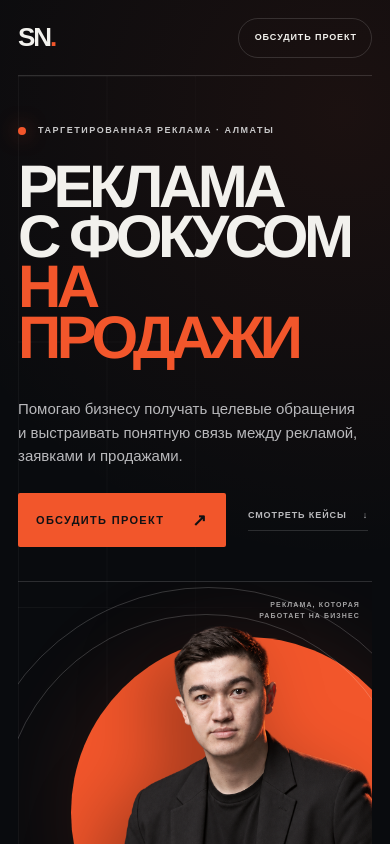
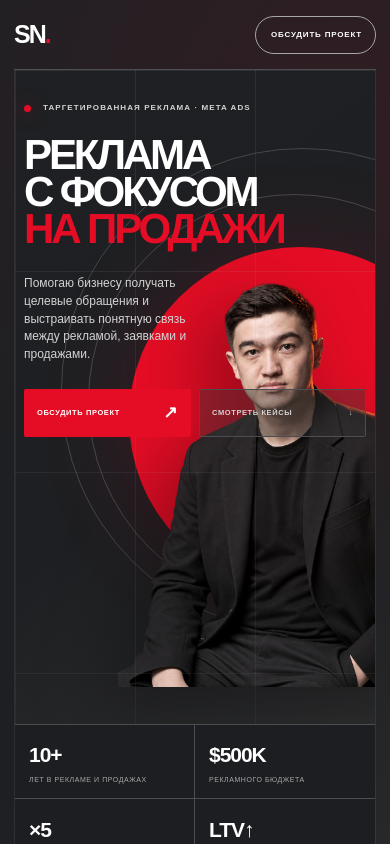
Before and after one commit to naimanbayevs/metriclab-meta-ads, a Next.js app: page / in a window 390 px wide. Shown: the top 844 px of the page. Built offline with nearby package versions, Linux system fonts and the light colour scheme.

Commit message:
Refine hero palette and mobile layout

```diff
--- a/app/globals.css
+++ b/app/globals.css
@@ -1,14 +1,14 @@
 @import 'tailwindcss';
 
 :root {
-  --ink: #090b0e;
-  --panel: #111318;
-  --panel-soft: #17191e;
-  --line: rgba(255, 255, 255, 0.14);
-  --line-soft: rgba(255, 255, 255, 0.08);
-  --paper: #f2f1ed;
-  --muted: #a3a4a8;
-  --accent: #f2562b;
+  --ink: #1e2023;
+  --panel: #1e1f22;
+  --panel-soft: #383838;
+  --line: #4c4e51;
+  --line-soft: rgba(167, 167, 167, 0.12);
+  --paper: #ffffff;
+  --muted: #a7a7a7;
+  --accent: #e50d25;
 }
 
 * {
@@ -37,8 +37,8 @@ a {
   min-height: 100svh;
   overflow: hidden;
   background:
-    radial-gradient(circle at 88% 10%, rgba(242, 86, 43, 0.08), transparent 28rem),
-    var(--ink);
+    radial-gradient(circle at 88% 14%, rgba(229, 13, 37, 0.09), transparent 30rem),
+    linear-gradient(135deg, #1e2023 0%, #1e1f22 62%, #383838 160%);
 }
 
 .site-header {
@@ -47,15 +47,15 @@ a {
   display: grid;
   grid-template-columns: 1fr auto 1fr;
   align-items: center;
-  width: min(100% - 72px, 1480px);
-  height: 94px;
+  width: min(calc(100% - 120px), 1320px);
+  height: 88px;
   margin: 0 auto;
   border-bottom: 1px solid var(--line);
 }
 
 .brand {
   justify-self: start;
-  font-size: 26px;
+  font-size: 25px;
   font-weight: 900;
   letter-spacing: -0.08em;
 }
@@ -66,21 +66,19 @@ a {
 
 .main-nav {
   display: flex;
-  gap: 42px;
-  color: #c6c6c7;
-  font-size: 11px;
+  gap: 40px;
+  color: #d3d3d3;
+  font-size: 10px;
   font-weight: 700;
-  letter-spacing: 0.14em;
+  letter-spacing: 0.15em;
   text-transform: uppercase;
 }
 
-.main-nav a,
-.text-link {
+.main-nav a {
   transition: color 180ms ease;
 }
 
-.main-nav a:hover,
-.text-link:hover {
+.main-nav a:hover {
   color: var(--accent);
 }
 
@@ -88,12 +86,12 @@ a {
   display: inline-flex;
   align-items: center;
   justify-self: end;
-  gap: 24px;
-  min-height: 46px;
-  padding: 0 18px 0 22px;
-  border: 1px solid rgba(255, 255, 255, 0.7);
+  gap: 22px;
+  min-height: 44px;
+  padding: 0 17px 0 21px;
+  border: 1px solid #a7a7a7;
   border-radius: 999px;
-  font-size: 11px;
+  font-size: 10px;
   font-weight: 800;
   letter-spacing: 0.1em;
   text-transform: uppercase;
@@ -113,11 +111,14 @@ a {
 .hero {
   position: relative;
   display: grid;
-  grid-template-columns: minmax(0, 1.18fr) minmax(420px, 0.82fr);
-  grid-template-rows: minmax(620px, calc(100svh - 202px)) 108px;
-  width: min(100% - 72px, 1480px);
-  min-height: calc(100svh - 94px);
+  grid-template-columns: minmax(0, 1.18fr) minmax(390px, 0.82fr);
+  grid-template-rows: minmax(590px, calc(100svh - 194px)) 106px;
+  width: min(calc(100% - 120px), 1320px);
+  min-height: calc(100svh - 88px);
   margin: 0 auto;
+  overflow: hidden;
+  border-right: 1px solid var(--line-soft);
+  border-left: 1px solid var(--line-soft);
 }
 
 .hero-grid {
@@ -128,45 +129,45 @@ a {
     linear-gradient(var(--line-soft) 1px, transparent 1px),
     linear-gradient(90deg, var(--line-soft) 1px, transparent 1px);
   background-size: 100% 25%, 25% 100%;
-  opacity: 0.55;
-  mask-image: linear-gradient(to right, #000, transparent 80%);
+  mask-image: linear-gradient(to right, #000, transparent 84%);
 }
 
 .hero-copy {
   position: relative;
   z-index: 5;
   align-self: center;
-  padding: 58px 24px 64px 0;
+  padding: 54px 26px 58px 0;
 }
 
 .eyebrow {
   display: flex;
   align-items: center;
   gap: 12px;
-  margin: 0 0 32px;
-  color: #c8c8c9;
-  font-size: 11px;
+  margin: 0 0 28px;
+  color: #d3d3d3;
+  font-size: 10px;
   font-weight: 700;
   letter-spacing: 0.17em;
   text-transform: uppercase;
 }
 
 .eyebrow span {
+  flex: 0 0 auto;
   width: 8px;
   height: 8px;
   border-radius: 50%;
   background: var(--accent);
-  box-shadow: 0 0 20px rgba(242, 86, 43, 0.65);
+  box-shadow: 0 0 18px rgba(229, 13, 37, 0.58);
 }
 
 h1 {
-  max-width: 920px;
+  max-width: 820px;
   margin: 0;
   font-family: "Helvetica Neue", Arial, sans-serif;
-  font-size: clamp(70px, 7.5vw, 126px);
+  font-size: clamp(68px, 7vw, 112px);
   font-weight: 900;
   letter-spacing: -0.075em;
-  line-height: 0.8;
+  line-height: 0.81;
   text-transform: uppercase;
 }
 
@@ -177,58 +178,63 @@ h1 em {
 
 .hero-intro {
   display: grid;
-  grid-template-columns: minmax(260px, 440px) auto;
-  gap: 46px;
+  grid-template-columns: minmax(240px, 360px) 220px;
+  gap: 34px;
   align-items: end;
-  margin-top: 46px;
+  margin-top: 40px;
 }
 
 .hero-intro > p {
-  max-width: 440px;
+  max-width: 360px;
   margin: 0;
-  color: #b9b9bc;
-  font-size: clamp(15px, 1.15vw, 18px);
+  color: #d3d3d3;
+  font-size: clamp(14px, 1.05vw, 17px);
   line-height: 1.55;
 }
 
 .hero-actions {
-  display: flex;
-  flex-direction: column;
-  align-items: flex-start;
-  gap: 22px;
+  display: grid;
+  grid-template-columns: 220px;
+  gap: 10px;
+}
+
+.hero-button {
+  display: inline-flex;
+  align-items: center;
+  justify-content: space-between;
+  width: 220px;
+  min-height: 56px;
+  padding: 0 18px 0 20px;
+  border: 1px solid transparent;
+  border-radius: 2px;
+  font-size: 10px;
+  font-weight: 900;
+  letter-spacing: 0.1em;
+  text-transform: uppercase;
+  transition: transform 180ms ease, background 180ms ease, color 180ms ease;
 }
 
 .primary-cta {
-  display: inline-flex;
-  align-items: center;
-  gap: 40px;
-  min-height: 58px;
-  padding: 0 20px 0 24px;
-  border-radius: 2px;
   background: var(--accent);
-  color: #101114;
-  font-size: 11px;
-  font-weight: 900;
-  letter-spacing: 0.12em;
-  text-transform: uppercase;
-  transition: transform 180ms ease, background 180ms ease;
+  color: var(--paper);
 }
 
 .primary-cta:hover {
   transform: translateY(-2px);
-  background: #ff6a3f;
+  background: #f51b33;
 }
 
-.text-link {
-  display: flex;
-  gap: 16px;
-  border-bottom: 1px solid var(--line);
-  padding-bottom: 8px;
-  color: #b9b9bc;
-  font-size: 11px;
-  font-weight: 800;
-  letter-spacing: 0.1em;
-  text-transform: uppercase;
+.secondary-cta {
+  border-color: var(--line);
+  background: rgba(56, 56, 56, 0.38);
+  color: #d3d3d3;
+}
+
+.secondary-cta:hover {
+  transform: translateY(-2px);
+  border-color: #a7a7a7;
+  background: #383838;
+  color: var(--paper);
 }
 
 .hero-visual {
@@ -237,47 +243,48 @@ h1 em {
   min-width: 0;
   overflow: hidden;
   border-left: 1px solid var(--line);
+  background: linear-gradient(145deg, #1e1f22 10%, #383838 135%);
 }
 
 .accent-disc {
   position: absolute;
-  top: 15%;
-  right: -3%;
-  width: min(34vw, 510px);
+  top: 16%;
+  right: -4%;
+  width: min(33vw, 470px);
   aspect-ratio: 1;
   border-radius: 50%;
   background: var(--accent);
-  box-shadow: 0 0 100px rgba(242, 86, 43, 0.14);
+  box-shadow: 0 0 96px rgba(229, 13, 37, 0.15);
 }
 
 .orbit {
   position: absolute;
-  border: 1px solid rgba(255, 255, 255, 0.18);
+  border: 1px solid rgba(211, 211, 211, 0.22);
   border-radius: 50%;
 }
 
 .orbit-one {
-  top: 10%;
-  right: -11%;
-  width: min(42vw, 640px);
+  top: 11%;
+  right: -12%;
+  width: min(41vw, 590px);
   aspect-ratio: 1;
 }
 
 .orbit-two {
-  top: 1%;
-  right: -21%;
-  width: min(51vw, 760px);
+  top: 2%;
+  right: -23%;
+  width: min(50vw, 700px);
   aspect-ratio: 1;
 }
 
 .visual-note {
   position: absolute;
   z-index: 5;
-  top: 36px;
-  right: 28px;
+  top: 32px;
+  right: 25px;
   margin: 0;
-  color: rgba(255, 255, 255, 0.62);
-  font-size: 9px;
+  color: #a7a7a7;
+  font-size: 8px;
   font-weight: 700;
   letter-spacing: 0.16em;
   line-height: 1.5;
@@ -288,9 +295,9 @@ h1 em {
 .hero-portrait {
   position: absolute;
   z-index: 4;
-  right: -9%;
+  right: -10%;
   bottom: -1px;
-  width: min(42vw, 620px);
+  width: min(41vw, 580px);
   height: auto;
   object-fit: contain;
   filter: drop-shadow(-24px 22px 36px rgba(0, 0, 0, 0.34));
@@ -301,46 +308,21 @@ h1 em {
   z-index: 10;
   grid-column: 1 / -1;
   display: grid;
-  grid-template-columns: 1.5fr repeat(3, 0.7fr);
+  grid-template-columns: repeat(4, 1fr);
   border-top: 1px solid var(--line);
   border-bottom: 1px solid var(--line);
-  background: rgba(9, 11, 14, 0.9);
+  background: rgba(30, 31, 34, 0.96);
   backdrop-filter: blur(12px);
 }
 
-.proof-lead,
 .proof-item {
   display: flex;
-  align-items: center;
-  min-width: 0;
-  padding: 20px 28px;
-  border-right: 1px solid var(--line);
-}
-
-.proof-lead {
-  gap: 26px;
-}
-
-.proof-lead p {
-  max-width: 250px;
-  margin: 0;
-  color: #b5b6b8;
-  font-size: 12px;
-  line-height: 1.45;
-}
-
-.proof-index {
-  color: var(--accent);
-  font-family: Georgia, serif;
-  font-size: 28px;
-  font-style: italic;
-}
-
-.proof-item {
   flex-direction: column;
   align-items: flex-start;
   justify-content: center;
-  gap: 4px;
+  min-width: 0;
+  padding: 18px 26px;
+  border-right: 1px solid var(--line);
 }
 
 .proof-item:last-child {
@@ -348,47 +330,56 @@ h1 em {
 }
 
 .proof-item strong {
-  font-size: 28px;
+  font-size: 27px;
   letter-spacing: -0.05em;
 }
 
 .proof-item span {
+  margin-top: 4px;
   color: var(--muted);
-  font-size: 10px;
-  letter-spacing: 0.09em;
+  font-size: 9px;
+  letter-spacing: 0.08em;
+  line-height: 1.35;
   text-transform: uppercase;
 }
 
 @media (max-width: 1120px) {
   .site-header,
   .hero {
-    width: min(100% - 48px, 1480px);
+    width: calc(100% - 64px);
   }
 
   .hero {
-    grid-template-columns: minmax(0, 1.05fr) minmax(360px, 0.95fr);
+    grid-template-columns: minmax(0, 1.05fr) minmax(340px, 0.95fr);
   }
 
   h1 {
-    font-size: clamp(62px, 7.4vw, 92px);
+    font-size: clamp(58px, 7.2vw, 82px);
   }
 
   .hero-intro {
     grid-template-columns: 1fr;
-    gap: 26px;
+    gap: 24px;
   }
 
   .hero-actions {
-    flex-direction: row;
-    align-items: center;
+    grid-template-columns: repeat(2, 200px);
+  }
+
+  .hero-button {
+    width: 200px;
+  }
+
+  .proof-item {
+    padding-inline: 18px;
   }
 }
 
 @media (max-width: 820px) {
   .site-header {
     grid-template-columns: 1fr auto;
-    width: calc(100% - 36px);
-    height: 76px;
+    width: calc(100% - 28px);
+    height: 70px;
   }
 
   .main-nav {
@@ -396,117 +387,194 @@ h1 em {
   }
 
   .header-cta {
-    min-height: 40px;
-    gap: 12px;
-    padding: 0 14px 0 16px;
-    font-size: 9px;
+    min-height: 38px;
+    gap: 11px;
+    padding: 0 13px 0 15px;
+    font-size: 8px;
   }
 
   .hero {
-    display: block;
-    width: calc(100% - 36px);
-    min-height: auto;
+    display: grid;
+    grid-template-columns: 1fr;
+    grid-template-rows: minmax(570px, calc(100svh - 190px)) auto;
+    width: calc(100% - 28px);
+    min-height: calc(100svh - 70px);
+    border-color: var(--line-soft);
+  }
+
+  .hero-grid {
+    z-index: 3;
+    background-size: 100% 25%, 33.333% 100%;
+    mask-image: linear-gradient(to bottom, #000, rgba(0, 0, 0, 0.65) 78%, transparent);
   }
 
   .hero-copy {
-    padding: 48px 0 34px;
+    z-index: 6;
+    align-self: stretch;
+    min-height: 570px;
+    padding: 32px 10px 28px;
   }
 
   .eyebrow {
-    margin-bottom: 24px;
-    font-size: 9px;
+    margin-bottom: 22px;
+    font-size: 8px;
+    letter-spacing: 0.135em;
+    white-space: nowrap;
+  }
+
+  .eyebrow span {
+    width: 7px;
+    height: 7px;
   }
 
   h1 {
-    font-size: clamp(49px, 15.4vw, 76px);
-    line-height: 0.84;
+    position: relative;
+    z-index: 7;
+    max-width: 84%;
+    font-size: clamp(40px, 11.5vw, 54px);
+    line-height: 0.88;
   }
 
   .hero-intro {
-    margin-top: 34px;
+    position: relative;
+    z-index: 7;
+    display: block;
+    margin-top: 28px;
+  }
+
+  .hero-intro > p {
+    max-width: 58%;
+    color: #d3d3d3;
+    font-size: 13px;
+    line-height: 1.48;
   }
 
   .hero-actions {
-    flex-wrap: wrap;
+    display: grid;
+    grid-template-columns: repeat(2, minmax(0, 1fr));
+    gap: 8px;
+    width: 100%;
+    margin-top: 25px;
+  }
+
+  .hero-button {
+    width: 100%;
+    min-height: 50px;
+    padding: 0 12px;
+    font-size: 8px;
+    letter-spacing: 0.08em;
   }
 
   .hero-visual {
-    height: min(118vw, 580px);
-    border-top: 1px solid var(--line);
-    border-left: 0;
+    position: absolute;
+    z-index: 2;
+    inset: 0 0 auto 0;
+    height: max(570px, calc(100svh - 190px));
+    min-height: 570px;
+    border: 0;
+    background: linear-gradient(145deg, #1e2023 4%, #1e1f22 56%, #383838 126%);
   }
 
   .accent-disc {
-    top: 12%;
-    right: -14%;
-    width: 90vw;
+    top: 24%;
+    right: -27%;
+    width: min(88vw, 500px);
   }
 
   .orbit-one {
-    top: 7%;
-    width: 105vw;
+    top: 19%;
+    right: -35%;
+    width: min(106vw, 580px);
   }
 
   .orbit-two {
-    top: 1%;
-    width: 122vw;
+    top: 12%;
+    right: -47%;
+    width: min(124vw, 680px);
+  }
+
+  .visual-note {
+    display: none;
   }
 
   .hero-portrait {
-    right: -13%;
-    width: min(104vw, 560px);
+    top: 188px;
+    right: -21%;
+    bottom: auto;
+    width: min(86vw, 470px);
   }
 
   .hero-proof {
-    grid-template-columns: repeat(3, 1fr);
-  }
-
-  .proof-lead {
-    display: none;
+    grid-column: 1;
+    grid-row: 2;
+    grid-template-columns: repeat(2, 1fr);
   }
 
   .proof-item {
-    min-height: 92px;
-    padding: 16px 12px;
+    min-height: 74px;
+    padding: 12px 14px;
+    border-bottom: 1px solid var(--line);
+  }
+
+  .proof-item:nth-child(2) {
+    border-right: 0;
+  }
+
+  .proof-item:nth-child(3),
+  .proof-item:nth-child(4) {
+    border-bottom: 0;
   }
 
   .proof-item strong {
-    font-size: 23px;
+    font-size: 21px;
   }
 
   .proof-item span {
-    font-size: 8px;
+    font-size: 7px;
   }
 }
 
 @media (max-width: 440px) {
-  .header-cta {
-    border-color: var(--line);
-  }
-
   .header-cta .arrow-up-right {
     display: none;
   }
 
-  .hero-intro > p {
-    max-width: 340px;
-    font-size: 15px;
+  .hero {
+    grid-template-rows: minmax(560px, calc(100svh - 190px)) auto;
   }
 
-  .primary-cta {
-    min-height: 54px;
-    gap: 28px;
-    padding: 0 18px;
+  .hero-copy,
+  .hero-visual {
+    min-height: 560px;
   }
 
-  .text-link {
-    font-size: 9px;
+  .hero-copy {
+    padding-inline: 9px;
   }
 
-  .visual-note {
-    top: 18px;
-    right: 12px;
-    font-size: 7px;
+  h1 {
+    max-width: 88%;
+    font-size: clamp(39px, 10.8vw, 46px);
+  }
+
+  .hero-intro > p {
+    max-width: 57%;
+    font-size: 12px;
+  }
+
+  .hero-button {
+    min-height: 48px;
+    font-size: 7.5px;
+  }
+
+  .hero-portrait {
+    top: 188px;
+    right: -24%;
+    width: min(88vw, 400px);
+  }
+
+  .accent-disc {
+    top: 27%;
   }
 }
 
--- a/app/page.tsx
+++ b/app/page.tsx
@@ -28,7 +28,7 @@ export default function Home() {
 
         <div className="hero-copy">
           <p className="eyebrow">
-            <span /> Таргетированная реклама · Алматы
+            <span /> Таргетированная реклама · Meta Ads
           </p>
 
           <h1>
@@ -46,10 +46,10 @@ export default function Home() {
             </p>
 
             <div className="hero-actions">
-              <a className="primary-cta" href="#contact">
+              <a className="hero-button primary-cta" href="#contact">
                 Обсудить проект <ArrowUpRight />
               </a>
-              <a className="text-link" href="#cases">
+              <a className="hero-button secondary-cta" href="#cases">
                 Смотреть кейсы <span aria-hidden="true">↓</span>
               </a>
             </div>
@@ -75,21 +75,21 @@ export default function Home() {
         </div>
 
         <div className="hero-proof" aria-label="Опыт и специализация">
-          <div className="proof-lead">
-            <span className="proof-index">01</span>
-            <p>Стратегия начинается с понимания продаж</p>
+          <div className="proof-item">
+            <strong>10+</strong>
+            <span>лет в рекламе и продажах</span>
           </div>
           <div className="proof-item">
-            <strong>10+</strong>
-            <span>лет в продажах</span>
+            <strong>$500K</strong>
+            <span>рекламного бюджета</span>
           </div>
           <div className="proof-item">
-            <strong>B2B</strong>
-            <span>и B2C опыт</span>
+            <strong>×5</strong>
+            <span>рост продаж</span>
           </div>
           <div className="proof-item">
-            <strong>KPI</strong>
-            <span>в основе решений</span>
+            <strong>LTV↑</strong>
+            <span>клиенты остаются надолго</span>
           </div>
         </div>
       </section>
```
Also changed, not shown: public/og.png.
